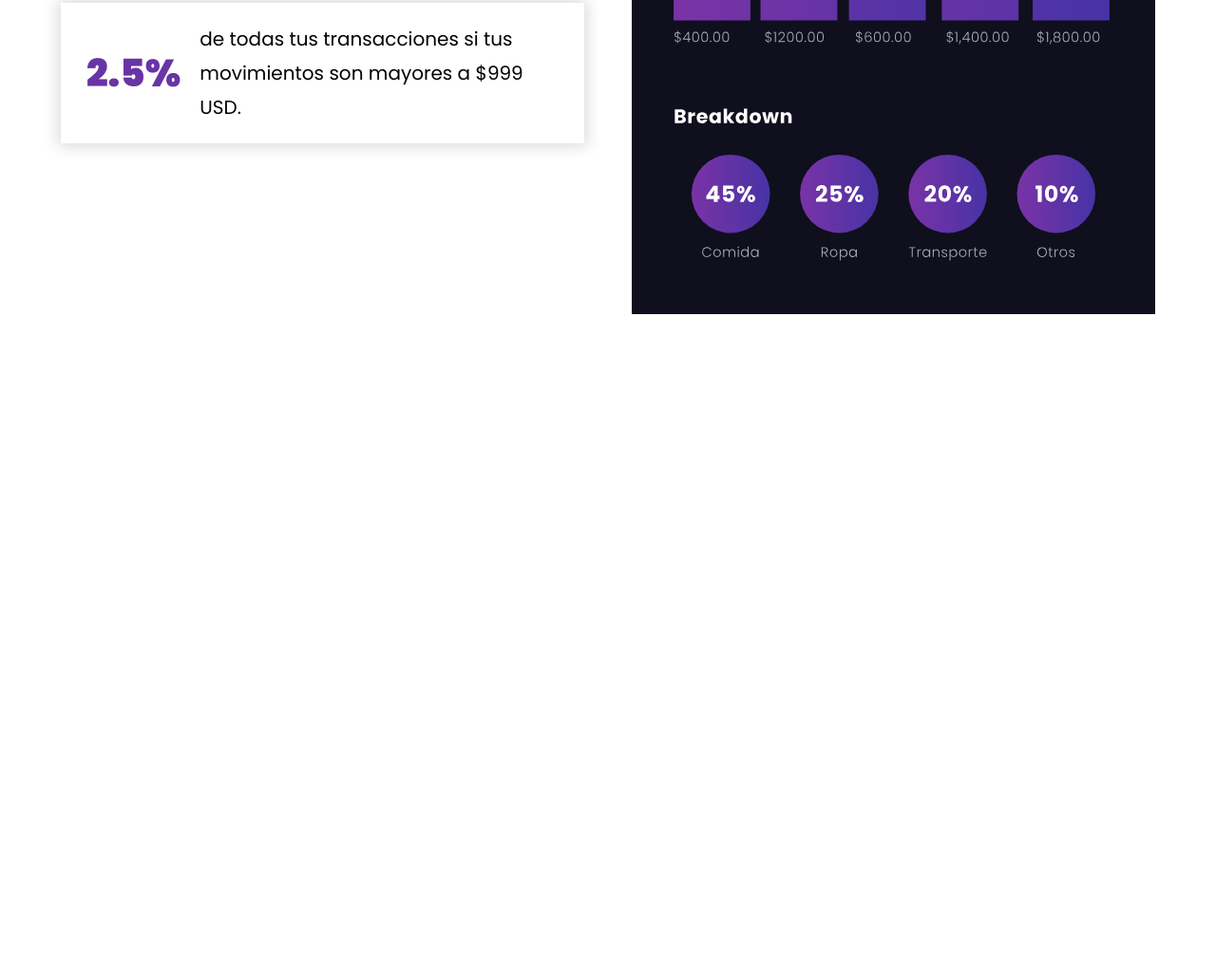
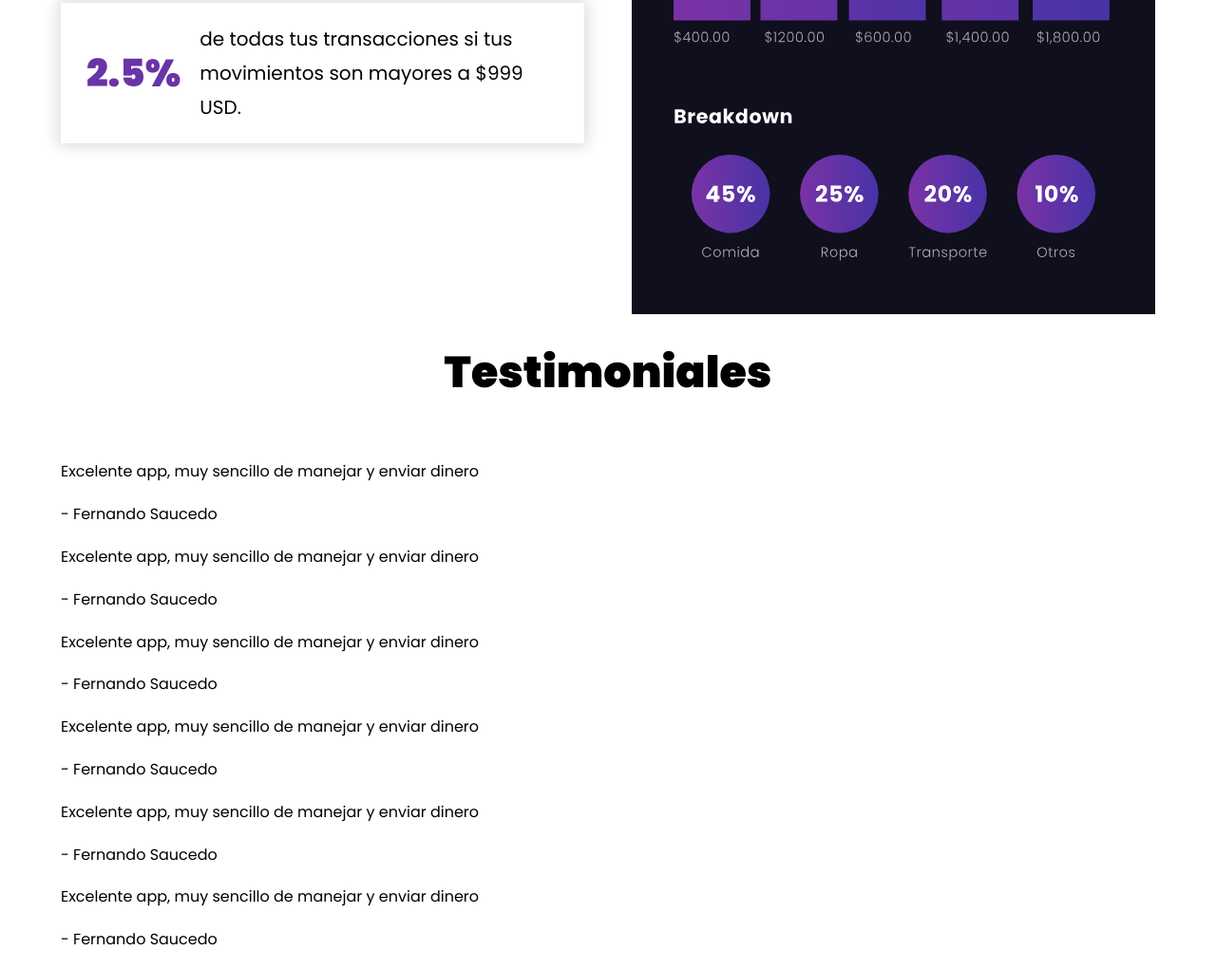
Before and after one commit to contactofernando/proyectoEWalletBEM, a plain HTML site: page index.html in a window 1280 px wide. Shown: the part 3743-4764 px from the top of the page at 95% size. Before the commit the page ends 4074 px from the top, so only its background shows below. Drawn offline with Linux system fonts and the light colour scheme.

Commit message:
agregado TESTIMONIALES en HTML

```diff
--- a/index.html
+++ b/index.html
@@ -119,5 +119,38 @@
         </div>
     </section>
 
+    <section class="testimoniales">
+        <div class="testimoniales__contenedor">
+            <h2 class="testimoniales__heading">Testimoniales</h2>
+
+            <div class="testimoniales__grid">
+                <div class="testimonial">
+                    <p class="testimonial__texto">Excelente app, muy sencillo de manejar y enviar dinero</p>
+                    <p class="testimonial__autor">- Fernando Saucedo</p>
+                </div>
+                <div class="testimonial">
+                    <p class="testimonial__texto">Excelente app, muy sencillo de manejar y enviar dinero</p>
+                    <p class="testimonial__autor">- Fernando Saucedo</p>
+                </div>
+                <div class="testimonial">
+                    <p class="testimonial__texto">Excelente app, muy sencillo de manejar y enviar dinero</p>
+                    <p class="testimonial__autor">- Fernando Saucedo</p>
+                </div>
+                <div class="testimonial">
+                    <p class="testimonial__texto">Excelente app, muy sencillo de manejar y enviar dinero</p>
+                    <p class="testimonial__autor">- Fernando Saucedo</p>
+                </div>
+                <div class="testimonial">
+                    <p class="testimonial__texto">Excelente app, muy sencillo de manejar y enviar dinero</p>
+                    <p class="testimonial__autor">- Fernando Saucedo</p>
+                </div>
+                <div class="testimonial">
+                    <p class="testimonial__texto">Excelente app, muy sencillo de manejar y enviar dinero</p>
+                    <p class="testimonial__autor">- Fernando Saucedo</p>
+                </div>
+            </div>
+        </div>
+    </section>
+
 </body>
 </html>
```
